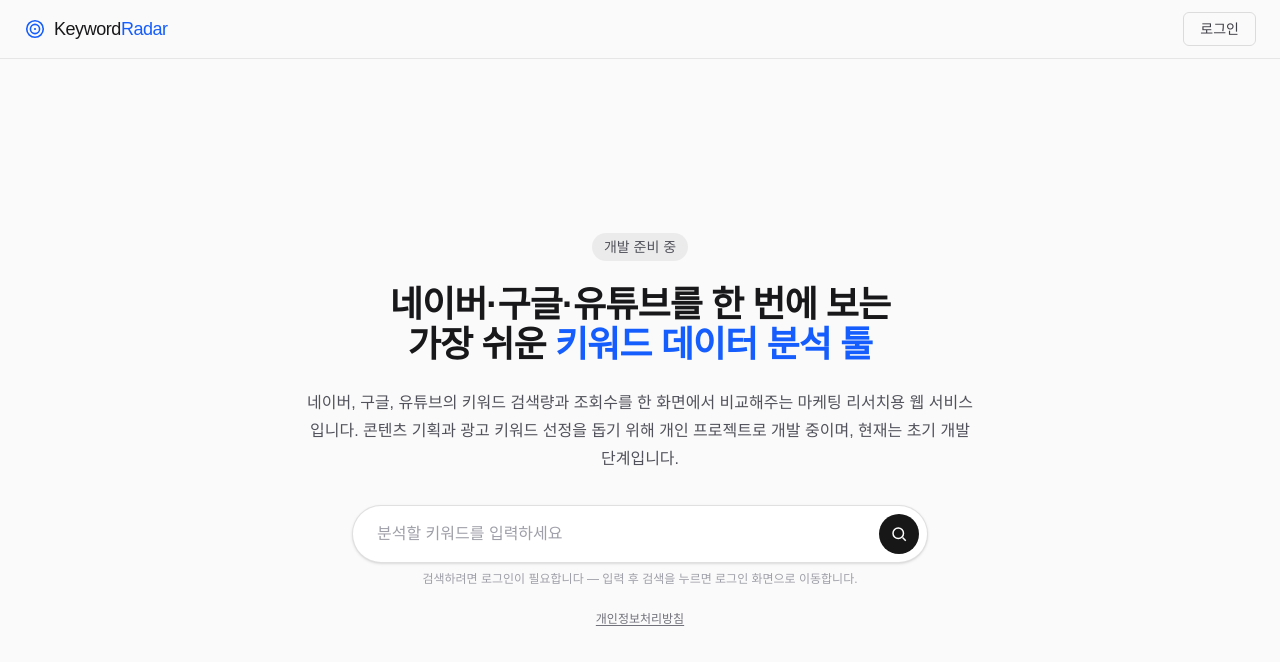
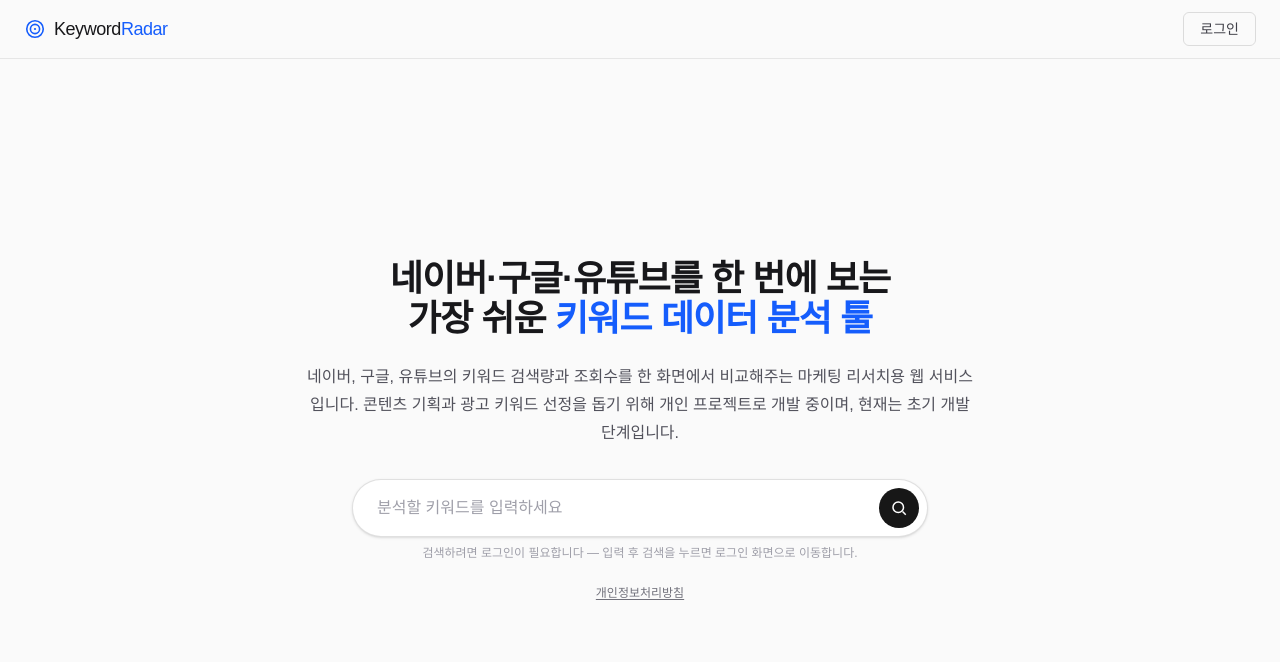
Before and after one commit to pepsi139/keyword-search-app, a Next.js app: page / in a window 1280 px wide. Shown: the top 662 px of the page. Built offline with nearby package versions, Linux system fonts and the light colour scheme.

Commit message:
개발 준비 중 삭제

```diff
--- a/src/app/page.tsx
+++ b/src/app/page.tsx
@@ -45,9 +45,6 @@ export default function Home() {
 
       <main className="flex flex-1 items-center justify-center px-6 py-16">
         <div className="flex w-full max-w-2xl flex-col items-center gap-6 text-center">
-          <span className="rounded-full bg-black/[.06] px-3 py-1 text-sm font-medium text-zinc-600 dark:bg-white/[.08] dark:text-zinc-400">
-            개발 준비 중
-          </span>
           <h1 className="text-3xl font-semibold tracking-tight text-zinc-900 dark:text-zinc-50 sm:text-4xl">
             네이버·구글·유튜브를 한 번에 보는
             <br />
```
